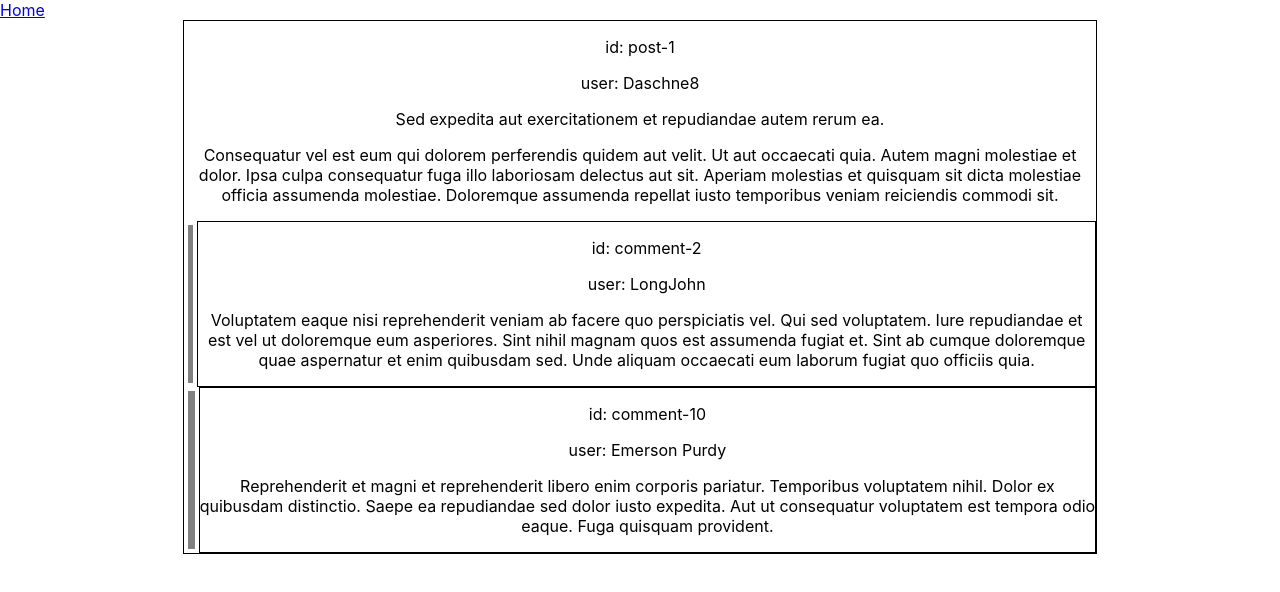
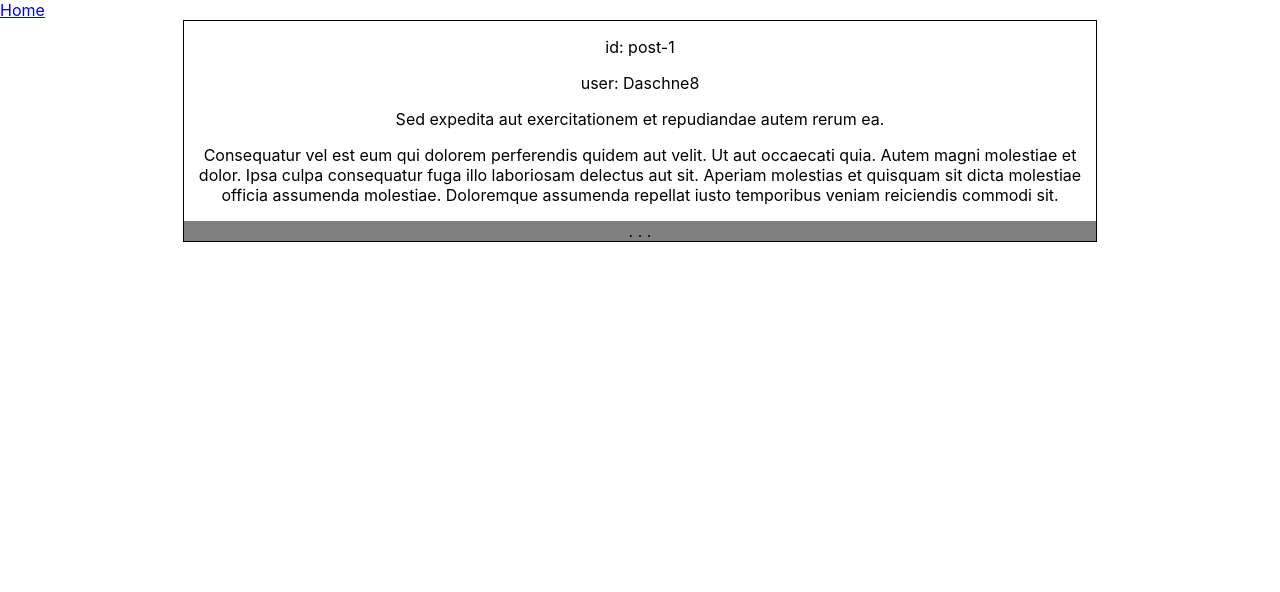
Before and after one commit to daschne8/red-clone, a React (Create React App) app: page /post/1 in a window 1280 px wide. Both pictures are taken after a click on the element 190 px from the left and 304 px from the top of the page. Shown: the top 592 px of the page. Built offline with nearby package versions, Linux system fonts and the light colour scheme.

Commit message:
comments able to be collapsed

```diff
--- a/src/App.css
+++ b/src/App.css
@@ -43,3 +43,7 @@
   width: 15px;
   margin: 4px;
 }
+
+.closed-comment {
+  background: gray;
+}
--- a/src/containers/comment.js
+++ b/src/containers/comment.js
@@ -1,12 +1,18 @@
-import React from 'react'
+import React, {useState} from 'react'
 
 import {seedComments} from "../data/seed"
 
 
 export default function Comment(props){
 
+  const [show, setShow] = useState(true);
+
   function handleClick (){
-    return false
+    if (show === true) {
+      setShow(false)
+    }else {
+      setShow(true)
+    }
   }
 
   let commentObjs = seedComments.filter(com => com.commented_on === props.id)
@@ -20,7 +26,7 @@ export default function Comment(props){
       <p>id: {props.id}</p>
       <p>user: {props.user}</p>
       <p>{props.content}</p>
-      {comments}
+      {show ? comments : <div className="closed-comment" onClick={handleClick}> . . . </div>}
     </div>
   )
 }
--- a/src/containers/post.js
+++ b/src/containers/post.js
@@ -1,4 +1,4 @@
-import React from 'react'
+import React, {useState} from 'react'
 
 import {useParams,useRouteMatch} from 'react-router-dom'
 import {seedPosts, seedComments} from "../data/seed"
@@ -7,15 +7,20 @@ import Comment from "./comment"
 
 export default function Post(){
 
+  const [show, setShow] = useState(true);
+
   function handleClick (){
-    return false
+    if (show === true) {
+      setShow(false)
+    }else {
+      setShow(true)
+    }
   }
 
   let {postId} = useParams();
   let id = "post-" + postId;
   let postInfo = seedPosts.find( obj => obj.id === id)
   let postComments = seedComments.filter(obj => obj.commented_on === id)
-  console.log(postComments);
   let comments = postComments.map(com =>
     <div className="comment-container">
       <div className="comment-show-bar" onClick={handleClick}></div>
@@ -27,7 +32,7 @@ export default function Post(){
       <p>user: {postInfo.user}</p>
       <p>{postInfo.title}</p>
       <p>{postInfo.content}</p>
-      {comments}
+      {show ? comments : <div className="closed-comment" onClick={handleClick}> . . . </div>}
     </div>
   )
 }
```
